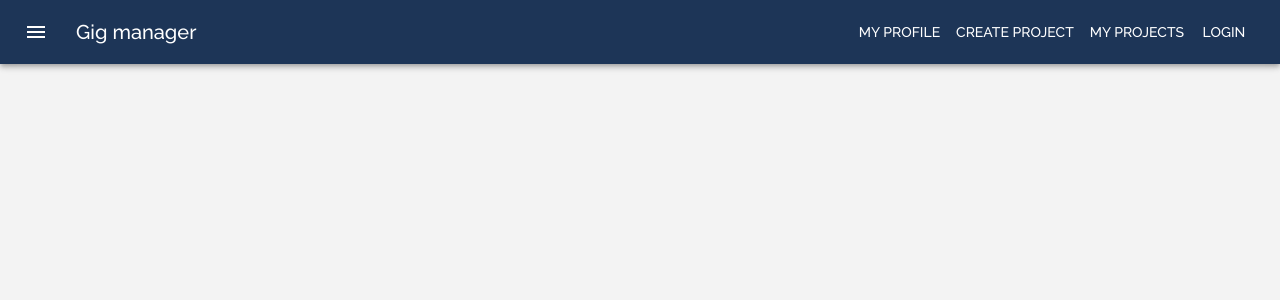
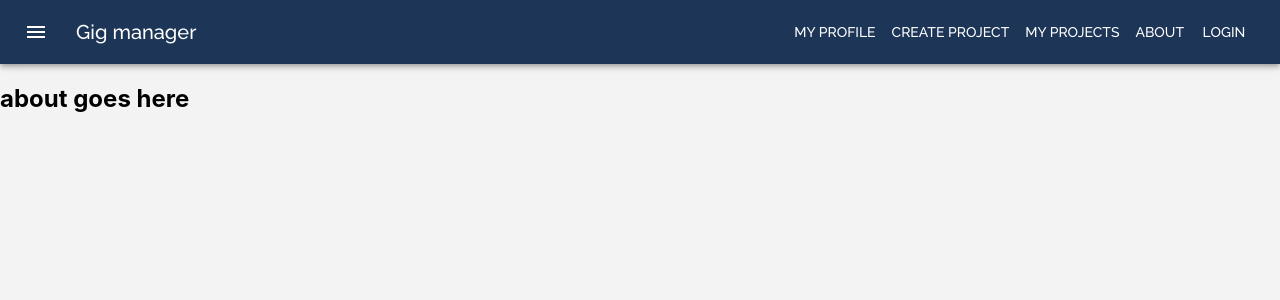
Before and after one commit to pdebuque/Gig-Tree, a React (Create React App) app: page /about in a window 1280 px wide. Shown: the top 300 px of the page. Built offline with nearby package versions, Linux system fonts and the light colour scheme.

Commit message:
created about component and route

```diff
--- /dev/null
+++ b/src/components/About/About.jsx
@@ -0,0 +1,5 @@
+export default function About() {
+    return(
+        <h2>about goes here</h2>
+    )
+}
--- a/src/components/App/App.jsx
+++ b/src/components/App/App.jsx
@@ -7,8 +7,9 @@ import Home from '../Home/Home'
 import CreateProject from '../CreateProject/CreateProject';
 import DisplayProjects from '../DisplayProjects/DisplayProjects';
 import Nav from '../Nav/Nav';
-import Profile from '../Profile/Profile'
+import Profile from '../Profile/Profile';
 import Login from '../Login/Login';
+import About from '../About/About';
 import './App.css';
 
 //styles
@@ -25,6 +26,7 @@ function App() {
         <Route exact path='/create' element={<CreateProject />}> </Route>
         <Route exact path='/display' element={<DisplayProjects />}></Route>
         <Route exact path='/login' element={<Login />}></Route>
+        <Route exact path='/about' element = {<About />}></Route>
       </Routes>
     </ThemeProvider>
   );
--- a/src/components/Nav/Nav.jsx
+++ b/src/components/Nav/Nav.jsx
@@ -25,6 +25,7 @@ export default function Nav() {
                     <Button color="inherit" onClick = {()=>navigate('/profile')}>My Profile</Button>
                     <Button color="inherit" onClick = {()=>navigate('/create')}>Create Project</Button>
                     <Button color="inherit" onClick = {()=>navigate('/display')}>My Projects</Button>
+                    <Button color="inherit" onClick = {()=>navigate('/about')}>About</Button>
                     <Button color="inherit" onClick = {()=>navigate('/login')}>Login</Button>
                 </Toolbar>
             </AppBar>
```
